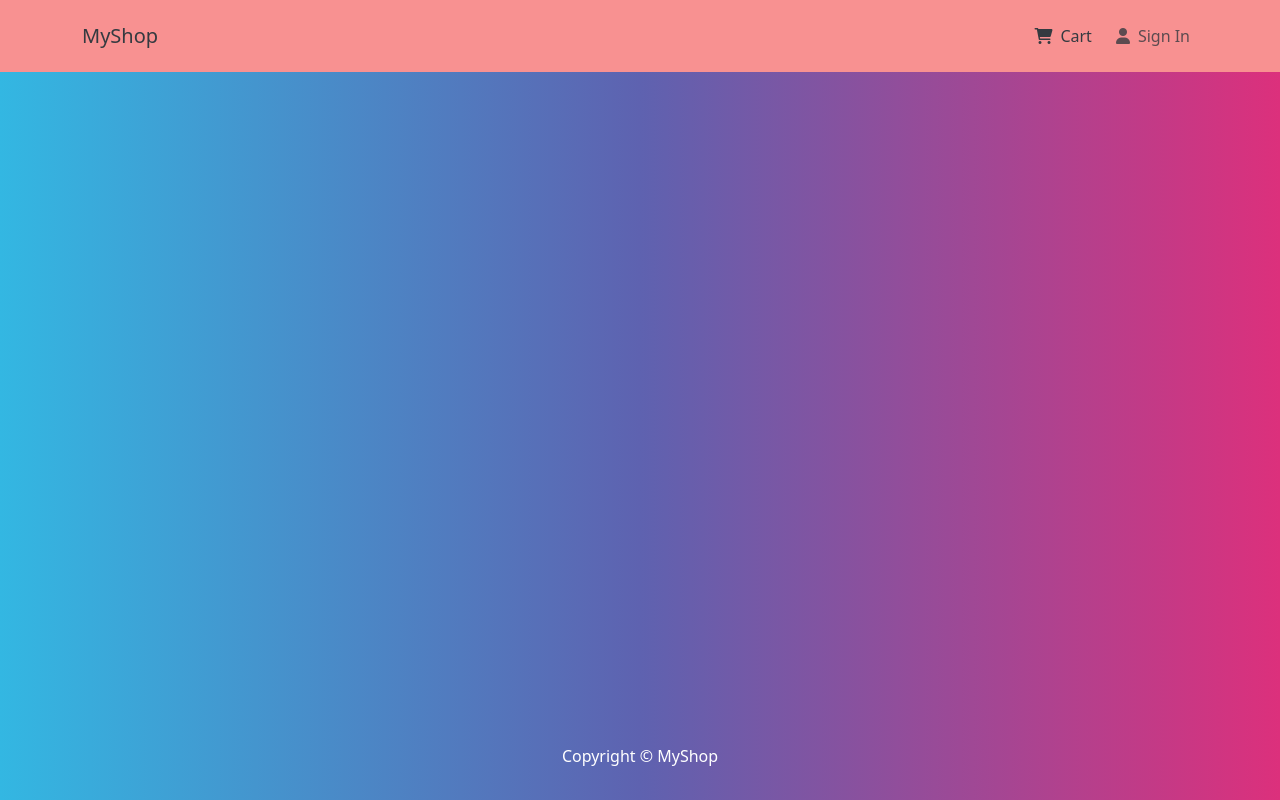
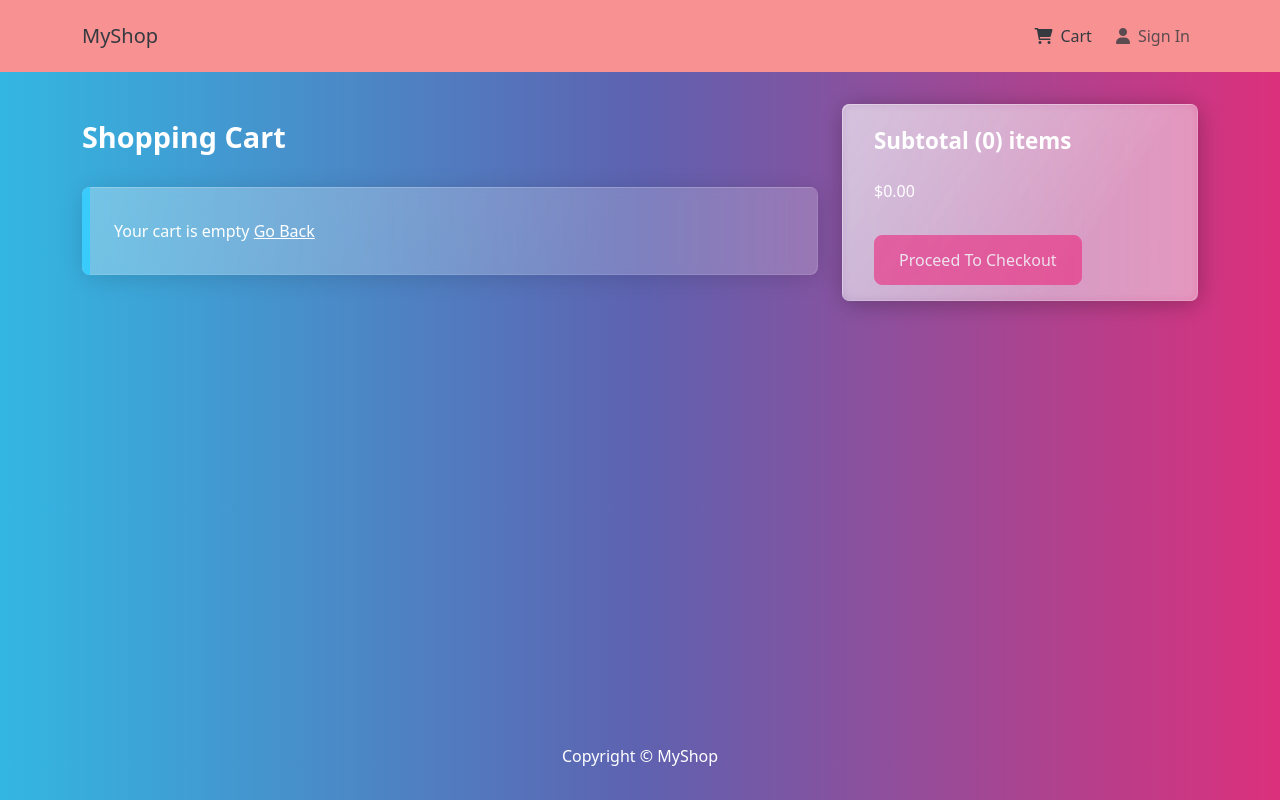
Before and after one commit to Purnima-1/MyShop, a React (Create React App) app in the folder frontend/: page /cart in a window 1280 px wide. Built offline with nearby package versions, Linux system fonts and the light colour scheme.

Commit message:
CartScreen,cartReducer,cartAction added,4-2,4-3

```diff
--- a/frontend/src/App.js
+++ b/frontend/src/App.js
@@ -1,7 +1,8 @@
 import { Container } from "react-bootstrap";
-import { BrowserRouter as Router,Route,Routes } from 'react-router-dom'
+import { BrowserRouter as Router, Route, Routes } from "react-router-dom";
 import Footer from "./components/Footer";
 import Header from "./components/Header";
+import CartScreen from "./screens/CartScreen";
 import HomeScreen from "./screens/HomeScreen";
 import ProductScreen from "./screens/ProductScreen";
 
@@ -9,16 +10,18 @@
   return (
     <>
       <Router>
-    <Header/>
-    <main className='py-3' >
+        <Header />
+        <main className="py-3">
           <Container>
             <Routes>
-        <Route path='/' element={<HomeScreen/>} exact/>
-        <Route path= '/product/:id' element={<ProductScreen/>} />
+              <Route path="/" element={<HomeScreen />} exact />
+              <Route path="/product/:id" element={<ProductScreen />} />
+              <Route path="/cart/:id" element={<CartScreen />} />
+              <Route path="/cart" element={<CartScreen />} />
             </Routes>
           </Container>
         </main>
-    <Footer/>
+        <Footer />
       </Router>
     </>
   );
--- /dev/null
+++ b/frontend/src/actions/cartActions.js
@@ -0,0 +1,30 @@
+
+import axios from 'axios'
+import { CART_ADD_ITEM, CART_REMOVE_ITEM } from '../constants/cartConstants'
+
+export const addToCart = (id, qty) => async (disptach, getState) => {
+  const {data} = await axios.get(`/api/products/${id}`)
+
+  disptach({
+    type: CART_ADD_ITEM,
+    payload: {
+      product: data._id,
+      name: data.name,
+      image: data.image,
+      price: data.price,
+      countInStock: data.countInStock,
+      qty
+    }
+  })
+
+  localStorage.setItem('cartItems', JSON.stringify(getState().cart.cartItems))
+}
+
+export const removeFromCart = (id) => (dispatch, getState) => {
+  dispatch({
+    type: CART_REMOVE_ITEM,
+    payload: id
+  })
+
+  localStorage.setItem('cartItems', JSON.stringify(getState().cart.cartItems))
+}
--- a/frontend/src/components/Message.js
+++ b/frontend/src/components/Message.js
@@ -1,7 +1,7 @@
 import React from 'react'
 import {Alert} from 'react-bootstrap'
 
-const Message = (variant,children) => {
+const Message = ({variant,children}) => {
   return (
     <Alert variant={variant}>{children}</Alert>
   )
--- a/frontend/src/components/Rating.js
+++ b/frontend/src/components/Rating.js
@@ -76,7 +76,7 @@
   color: "lime",
 };
 Rating.propTypes = {
-  value: PropTypes.number.isRequired,
+  value: PropTypes.number,
   text: PropTypes.string.isRequired,
   color: PropTypes.string,
 };
--- /dev/null
+++ b/frontend/src/constants/cartConstants.js
@@ -0,0 +1,2 @@
+export const CART_ADD_ITEM = 'CART_ADD_ITEM'
+export const CART_REMOVE_ITEM = 'CART_REMOVE_ITEM'
--- a/frontend/src/index.css
+++ b/frontend/src/index.css
@@ -4,6 +4,14 @@
 
 h3{
     padding: 1rem 0
+}
+h1{
+    font-size: 1.8rem;
+    padding: 1rem 0;
+}
+h2{
+    font-size: 1.4rem;
+    padding: 0.5rem 0;
 }
 
 .rating span{
--- /dev/null
+++ b/frontend/src/reducers/cartReducers.js
@@ -0,0 +1,30 @@
+
+import { CART_ADD_ITEM, CART_REMOVE_ITEM } from '../constants/cartConstants'
+
+export const cartReducer = (state = {cartItems : []}, action) => {
+    switch(action.type){
+      case CART_ADD_ITEM:
+        const item = action.payload
+
+        const existItem = state.cartItems.find((x) => x.product === item.product)
+
+        if (existItem){
+          return {
+            ...state,
+            cartItems: state.cartItems.map((x) => x.product === existItem.product ? item : x)
+          }
+        } else {
+          return {
+            ...state,
+            cartItems: [...state.cartItems, item]
+          }
+        }
+      case CART_REMOVE_ITEM:
+        return {
+          ...state,
+          cartItems: state.cartItems.filter((x) => x.product !== action.payload),
+        }
+      default:
+        return state
+    }
+}
--- /dev/null
+++ b/frontend/src/screens/CartScreen.js
@@ -0,0 +1,116 @@
+
+import React, { useEffect } from 'react'
+import { Link, useNavigate, useParams, useLocation } from 'react-router-dom'
+import { useDispatch, useSelector } from 'react-redux'
+import { Row, Col, ListGroup, Image, Form, Button, Card } from 'react-bootstrap'
+import Message from '../components/Message'
+import { addToCart, removeFromCart } from '../actions/cartActions'
+
+const CartScreen = () => {
+  const location = useLocation()
+  const dispatch = useDispatch();
+  const params = useParams();
+  const navigate = useNavigate()
+  const productId = params.id
+
+  const qty = location.search ? Number(location.search.split('=')[1]) : 1
+
+  useEffect(() => {
+    if (productId){
+      dispatch(addToCart(productId, qty))
+    }
+  }, [dispatch, productId, qty])
+
+  const cart = useSelector((state) => state.cart)
+  const {cartItems} = cart
+
+  const removeFromCartHandler = (id) => {
+    dispatch(removeFromCart(id))
+  }
+
+  const checkoutHandler = () => {
+    navigate('/login?redirect=shipping')
+  }
+  return (
+    <Row>
+      <Col md={8}>
+        <h1>Shopping Cart</h1>
+        {cartItems.length === 0 ? (
+          <Message>
+            Your cart is empty <Link to='/'>Go Back</Link>
+          </Message>
+        ) : (
+          <ListGroup variant='flush'>
+            {cartItems.map((item) => (
+              <ListGroup.Item key={item.product}>
+                <Row>
+                  <Col md={2}>
+                    <Image src={item.image} alt={item.name} fluid rounded />
+                  </Col>
+                  <Col md={3}>
+                    <Link to={`/product/${item.product}`}>{item.name}</Link>
+                  </Col>
+                  <Col md={2}>${item.price}</Col>
+                  <Col md={2}>
+                    <Form.Control
+                      as='select'
+                      value={item.qty}
+                      onChange={(e) =>
+                        dispatch(
+                          addToCart(item.product, Number(e.target.value))
+                        )
+                      }
+                    >
+                      {[...Array(item.countInStock).keys()].map((x) => (
+                        <option key={x + 1} value={x + 1}>
+                          {x + 1}
+                        </option>
+                      ))}
+                    </Form.Control>
+                  </Col>
+                  <Col md={2}>
+                    <Button
+                      type='button'
+                      variant='light'
+                      onClick={() => removeFromCartHandler(item.product)}
+                    >
+                      <i className='fas fa-trash'></i>
+                    </Button>
+                  </Col>
+                </Row>
+              </ListGroup.Item>
+            ))}
+          </ListGroup>
+        )}
+      </Col>
+      <Col md={4}>
+        <Card>
+          <ListGroup variant='flush'>
+            <ListGroup.Item>
+              <h2>
+                Subtotal ({cartItems.reduce((acc, item) => acc + item.qty, 0)})
+                items
+              </h2>
+              $
+              {cartItems
+                .reduce((acc, item) => acc + item.qty * item.price, 0)
+                .toFixed(2)}
+            </ListGroup.Item>
+            <ListGroup.Item>
+              <Button
+                type='button'
+                className='btn-block'
+                disabled={cartItems.length === 0}
+                onClick={checkoutHandler}
+              >
+                Proceed To Checkout
+              </Button>
+            </ListGroup.Item>
+          </ListGroup>
+        </Card>
+      </Col>
+    </Row>
+  )
+}
+
+export default CartScreen
--- a/frontend/src/screens/HomeScreen.js
+++ b/frontend/src/screens/HomeScreen.js
@@ -15,8 +15,6 @@
   dispatch(listProducts())
 
 },[dispatch])
-
-
   return (
     <>
     <h1>Latest Products </h1>
--- a/frontend/src/screens/ProductScreen.js
+++ b/frontend/src/screens/ProductScreen.js
@@ -1,46 +1,43 @@
-import React, { useEffect } from "react";
-import { useDispatch, useSelector } from "react-redux"
-import { Link, useParams } from "react-router-dom";
-import {
-  Row,
-  Col,
-  Image,
-  ListGroup,
-  Card,
-  Button
-} from "react-bootstrap";
-
-import Rating from "../components/Rating";
-import { listProductDetails } from "../actions/productActions";
-import Message from "../components/Message";
-import Loader from "../components/Loader";
+import React, {useEffect, useState} from 'react'
+import { useDispatch, useSelector } from 'react-redux'
+import { Link, useParams, useNavigate } from 'react-router-dom'
+import { Row, Col, Image, ListGroup, Card, Button, Form } from 'react-bootstrap'
+import Rating from '../components/Rating';
+import Message from '../components/Message'
+import Loader from '../components/Loader'
+import { listProductDetails } from '../actions/productActions'
 
 const ProductScreen = () => {
+  const [qty, setQty] = useState(1);
   const params = useParams();
   const dispatch = useDispatch()
+  const navigate = useNavigate()
   const productDetails = useSelector((state) => state.productDetails)
-  const { loading,error,product} = productDetails
+  const { loading, error, product } = productDetails
 
   useEffect(() => {
     dispatch(listProductDetails(params.id))
-  },[dispatch,params])
+  }, [dispatch, params])
 
+  const addToCartHandler = () => {
+    navigate(`/cart/${params.id}?qty=${qty}`)
+  }
   return (
     <>
-      <Link className="btn btn-light my-3" to="/">
+      <Link className='btn btn-light my-3' to='/'>
         Go Back
       </Link>
-      {loading ?(
-        <Loader/>
-      ): error ? (
+      {loading ? (
+        <Loader />
+      ) : error ? (
         <Message variant='danger'>{error}</Message>
-      ): (
+      ) : (
       <Row>
         <Col md={6}>
           <Image src={product.image} alt={product.name} fluid />
         </Col>
         <Col md={3}>
-          <ListGroup variant="flush">
+          <ListGroup variant='flush'>
             <ListGroup.Item>
               <h3>{product.name}</h3>
             </ListGroup.Item>
@@ -50,17 +47,13 @@
                 text={`${product.numReviews} reviews`}
               />
             </ListGroup.Item>
-            {/* <ListGroup.Item>
-            <h5>{product.comment}</h5>
-            </ListGroup.Item> */}
-            <ListGroup.Item>Price: {product.price}</ListGroup.Item>
+            <ListGroup.Item>Price: ${product.price}</ListGroup.Item>
             <ListGroup.Item>Description: {product.description}</ListGroup.Item>
           </ListGroup>
         </Col>
-
         <Col md={3}>
           <Card>
-            <ListGroup variant="flush">
+            <ListGroup variant='flush'>
               <ListGroup.Item>
                 <Row>
                   <Col>Price:</Col>
@@ -69,17 +62,41 @@
                   </Col>
                 </Row>
               </ListGroup.Item>
+
               <ListGroup.Item>
                 <Row>
                   <Col>Status:</Col>
                   <Col>
-                    {product.countInStock > 0? "In Stock" : "Out Of Stock"}
+                    {product.countInStock > 0 ? 'In Stock' : 'Out Of Stock'}
                   </Col>
                 </Row>
               </ListGroup.Item>
+
+              {product.countInStock > 0 && (
                 <ListGroup.Item>
-                <Button className = "btn-block"
-                type="button"
+                  <Row>
+                    <Col>Qty</Col>
+                    <Col>
+                      <Form.Control style={{color:'purple'}}
+                        as='select'
+                        value={qty}
+                        onChange={(e) => setQty(e.target.value)}
+                      >
+                        {[...Array(product.countInStock).keys()].map((x) => (
+                          <option key={x + 1} value={x + 1}>{x + 1}</option>
+                        ))
+                        }
+                      </Form.Control>
+                    </Col>
+                  </Row>
+                </ListGroup.Item>
+              )}
+
+              <ListGroup.Item>
+                <Button
+                  className='btn-block'
+                  type='button'
+                  onClick={addToCartHandler}
                   disabled={product.countInStock === 0}
                 >
                   Add To Cart
@@ -88,11 +105,9 @@
             </ListGroup>
           </Card>
         </Col>
-      </Row>
-      )}
+      </Row>)}
+    </>
+  )
+}
 
-    </>
-  );
-};
-
-export default ProductScreen;
+export default ProductScreen
--- a/frontend/src/store.js
+++ b/frontend/src/store.js
@@ -1,17 +1,28 @@
-import { createStore ,combineReducers, applyMiddleware } from 'redux'
+import {createStore, combineReducers, applyMiddleware} from 'redux'
 import thunk from 'redux-thunk'
-import { productListReducer,productDetailsReducer } from './reducers/productReducers'
+import { productListReducer,
+  productDetailsReducer, } from './reducers/productReducers'
+import { cartReducer } from './reducers/cartReducers'
 import {composeWithDevTools} from 'redux-devtools-extension'
 
 const reducer = combineReducers({
-    productList: productListReducer,
-    productDetails: productDetailsReducer
+  productList: productListReducer,
+  productDetails: productDetailsReducer,
+  cart: cartReducer,
 })
-const initialState = {}
+const cartItemsFromStorage = localStorage.getItem('cartItems') ?
+  JSON.parse(localStorage.getItem('cartItems')) : []
+
+const initialState = {
+  cart: {cartItems: cartItemsFromStorage}
+}
 const middleware = [thunk]
-const store = createStore(reducer,
-                          initialState,
-                          composeWithDevTools(applyMiddleware(...middleware))
-                          )
+const store = createStore(
+                reducer,
+                initialState,
+                composeWithDevTools(applyMiddleware(...middleware))
+                )
+
+
 
 export default store
```
Lines whose indentation alone changed are shown as unchanged.
